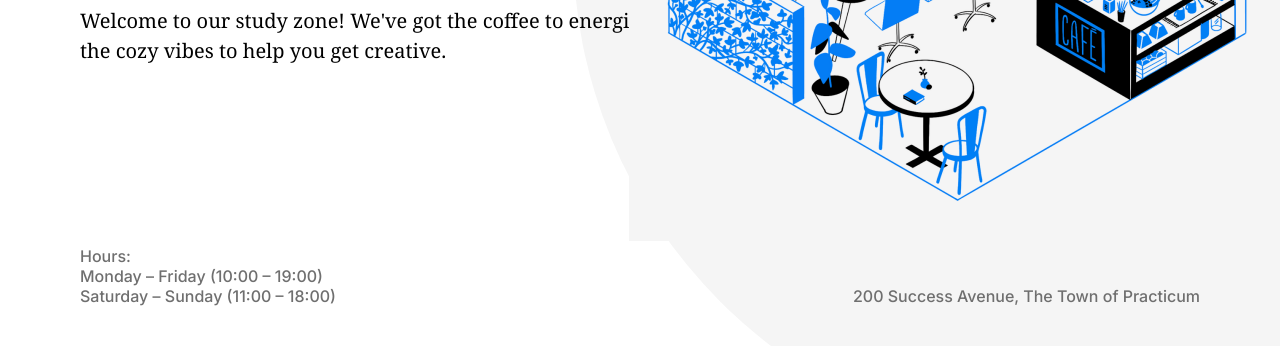
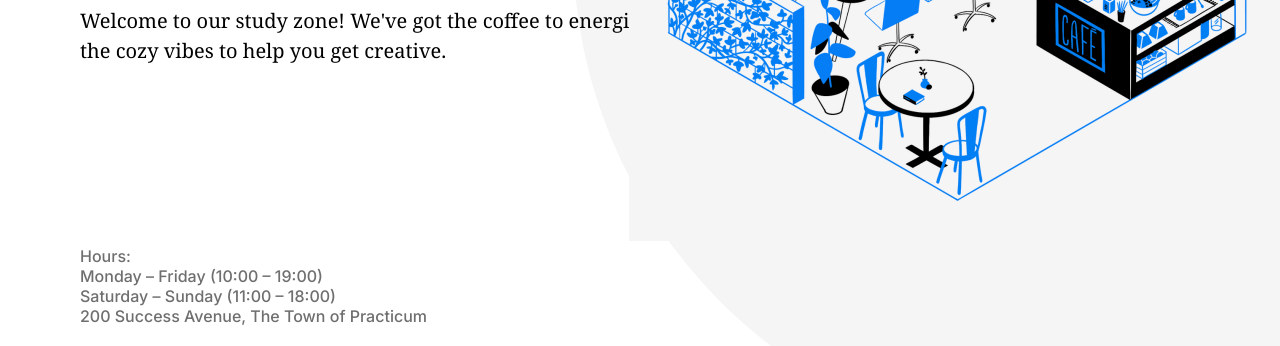
Before and after one commit to rradeba/se_project_coffeeshop, a plain HTML site: page index.html in a window 1280 px wide. Shown: the part 451-797 px from the top of the page. Drawn offline with Linux system fonts and the light colour scheme.

Commit message:
third sub

```diff
--- a/index.html
+++ b/index.html
@@ -60,7 +60,7 @@
               Monday – Friday (10:00 – 19:00)
             </div>
             <div class="header__paragraph">
-              <div class="header__paragraph_end">
+              <div class="header__end">
               <div>Saturday – Sunday (11:00 – 18:00)</div>
             <div>200 Success Avenue, The Town of Practicum</div>
             </div>
```
